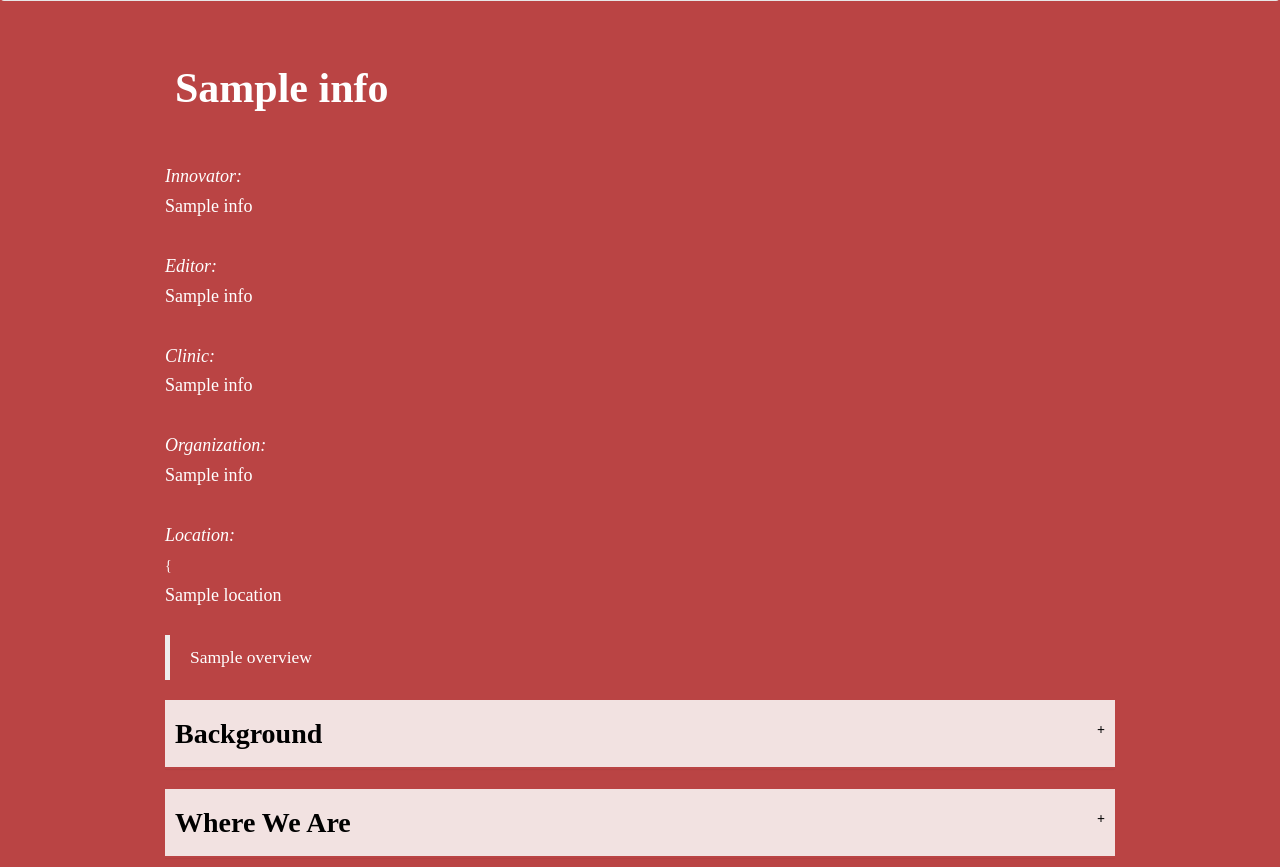
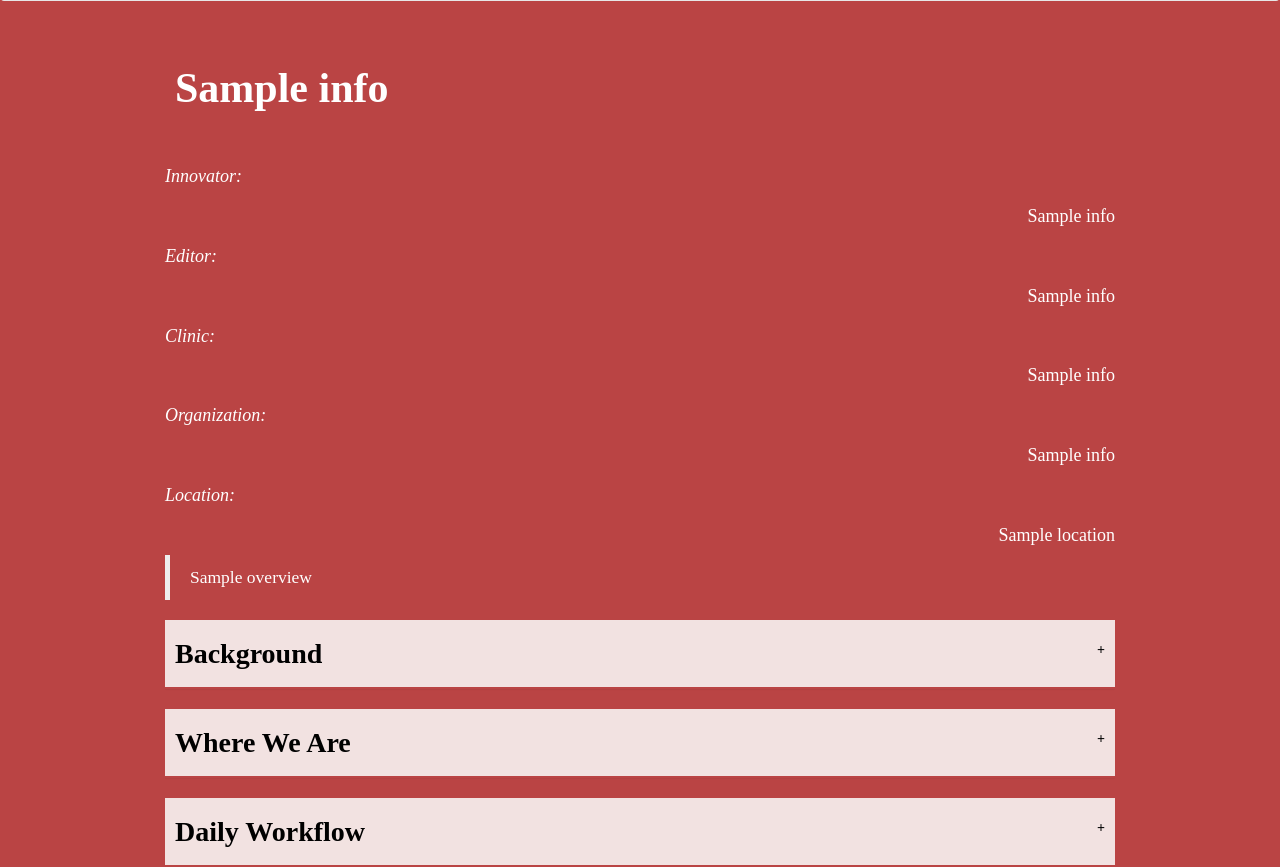
Before and after one commit to cmbear37/carezoom_frontend, a Flask app: template carezoom_frontend/templates/intervention.html in a window 1280 px wide. Shown: the part 188-1055 px from the top of the page. Run offline with Flask 2, Linux system fonts and the light colour scheme; the template is opened without the code that fills it: most values are stand-ins (such as "Sample title", 1, 10 or a date in 2020); parts of the project's set-up code (start-up, migrations or seed data) failed here and were passed over; some libraries are stand-ins or nearby versions.

Commit message:
formatting2

```diff
--- a/carezoom_frontend/templates/intervention.html
+++ b/carezoom_frontend/templates/intervention.html
@@ -82,21 +82,11 @@ h4 {
 
 <h2 style="font-size: 3em; text-align: left">{{info.title}}</h2>
 <br>
-<div style="clear: both">
-<h4>Innovator: </h4><h4 style="font-style: normal">{{info.innovname}}</h4><br>
-</div>
-<div style="clear: both">
-<h4>Editor: </h4> <h4 style="font-style: normal">{{info.editorname}}</h4><br>
-</div>
-<div style="clear: both">
-<h4>Clinic: </h4> <h4 style="font-style: normal"> {{info.clinname}}</h4><br>
-</div>
-<div style="clear: both">
-<h4>Organization: </h4> <h4 style="font-style: normal">{{info.orgname}}</h4><br>
-</div>
-<div style="clear: both">
-<h4>Location: </h4>{<h4 style="font-style: normal">{{info.location}}</h4><br>
-</div>
+<h4 style="text-align:left;float:left;">Innovator: </h4><h4 style="font-style: normal; text-align:right;float:right;">{{info.innovname}}</h4><br>
+<h4 style="text-align:left;float:left;">Editor: </h4> <h4 style="font-style: normal; text-align:right;float:right;">{{info.editorname}}</h4><br>
+<h4 style="text-align:left;float:left;">Clinic: </h4> <h4 style="font-style: normal; text-align:right;float:right;"> {{info.clinname}}</h4><br>
+<h4 style="text-align:left;float:left;">Organization: </h4> <h4 style="font-style: normal; text-align:right;float:right;">{{info.orgname}}</h4><br>
+<h4 style="text-align:left;float:left;">Location: </h4><h4 style="font-style: normal; text-align:right;float:right;">{{info.location}}</h4><br>
 
 <blockquote>
 <p>{{info.overview}}</p>
--- a/carezoom_frontend/templates/recipes.html
+++ b/carezoom_frontend/templates/recipes.html
@@ -125,6 +125,7 @@ article > flowers-wraps {
 	<div class="flowers">
   {% for r in entries %}
     {% if not r.title == 'Title' %}
+    <div class="w3-container">
   			<div class="flower" style="padding-bottom:20px" data_id="{{r.title}}" data-category="{{r.filter}}">
     		<form action="/intervention" method="post">
 
@@ -135,7 +136,7 @@ article > flowers-wraps {
       <h4 font-size=15px>{{r.editorname}}</h4>
 			<h4 font-size=20px>{{r.overview}}</h4> </div>
 
-
+    </div>
     {% endif %}
 
   {% endfor %}
```
